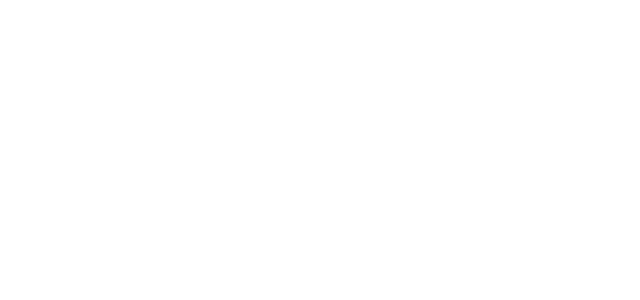
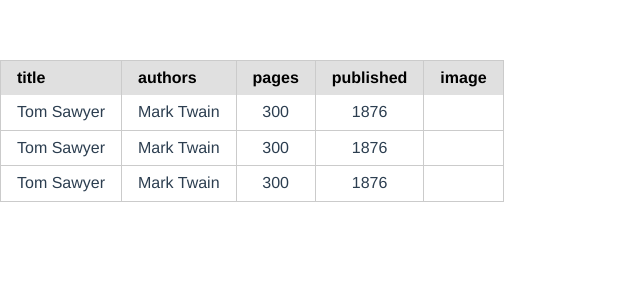
Before and after one commit to plugn/bxt, a Vue app: page /list in a window 1280 px wide. Shown: the top 300 px of the page, without its empty margins (0-640 px from the left). Built offline with nearby package versions, Linux system fonts and the light colour scheme.

Commit message:
data scheme started

```diff
--- a/index.html
+++ b/index.html
@@ -4,6 +4,7 @@
     <meta charset="utf-8">
     <meta name="viewport" content="width=device-width,initial-scale=1.0">
     <title>bxt</title>
+  	<link rel="stylesheet" href="https://unpkg.com/purecss@1.0.0/build/pure-min.css" integrity="sha384-nn4HPE8lTHyVtfCBi5yW9d20FjT8BJwUXyWZT9InLYax14RDjBj46LmSztkmNP9w" crossorigin="anonymous">
   </head>
   <body>
     <div id="app"></div>
--- a/package.json
+++ b/package.json
@@ -10,6 +10,7 @@
     "build": "node build/build.js"
   },
   "dependencies": {
+    "lodash": "^4.17.10",
     "vue": "^2.5.2",
     "vue-router": "^3.0.1"
   },
--- /dev/null
+++ b/src/components/List.vue
@@ -0,0 +1,51 @@
+<template>
+	<table class="pure-table pure-table-bordered">
+		<thead><tr>
+			<th>title</th>
+			<th>authors</th>
+			<th>pages</th>
+			<th>published</th>
+			<th>image</th>
+		</tr></thead>
+
+		<tbody>
+			<tr>
+				<td>Tom Sawyer</td>
+				<td>Mark Twain</td>
+				<td>300</td>
+				<td>1876</td>
+				<td></td>
+			</tr>
+			<tr>
+				<td>Tom Sawyer</td>
+				<td>Mark Twain</td>
+				<td>300</td>
+				<td>1876</td>
+				<td></td>
+			</tr>
+			<tr>
+				<td>Tom Sawyer</td>
+				<td>Mark Twain</td>
+				<td>300</td>
+				<td>1876</td>
+				<td></td>
+			</tr>
+		</tbody>
+	</table>
+
+</template>
+
+<script>
+	export default {
+		name: 'List',
+		data () {
+			return {
+				msg: 'title'
+			}
+		}
+	};
+</script>
+
+<style scoped>
+
+</style>
--- a/src/router/index.js
+++ b/src/router/index.js
@@ -1,8 +1,9 @@
-import Vue from 'vue'
-import Router from 'vue-router'
-import HelloWorld from '@/components/HelloWorld'
+import Vue from 'vue';
+import Router from 'vue-router';
+import HelloWorld from '@/components/HelloWorld';
+import List from '@/components/List';
 
-Vue.use(Router)
+Vue.use(Router);
 
 export default new Router({
 	mode: 'history',
@@ -11,6 +12,11 @@
 			path: '/',
 			name: 'HelloWorld',
 			component: HelloWorld
+		},
+		{
+			path: '/list',
+			name: 'List',
+			component: List
 		}
 	]
-})
+});
```
Also changed, not shown: src/util/isbn.js (renamed from src/isbn.js, +4 -4 lines), src/util/scheme.js (added, +54 -0 lines). Lines whose indentation alone changed are shown as unchanged.
